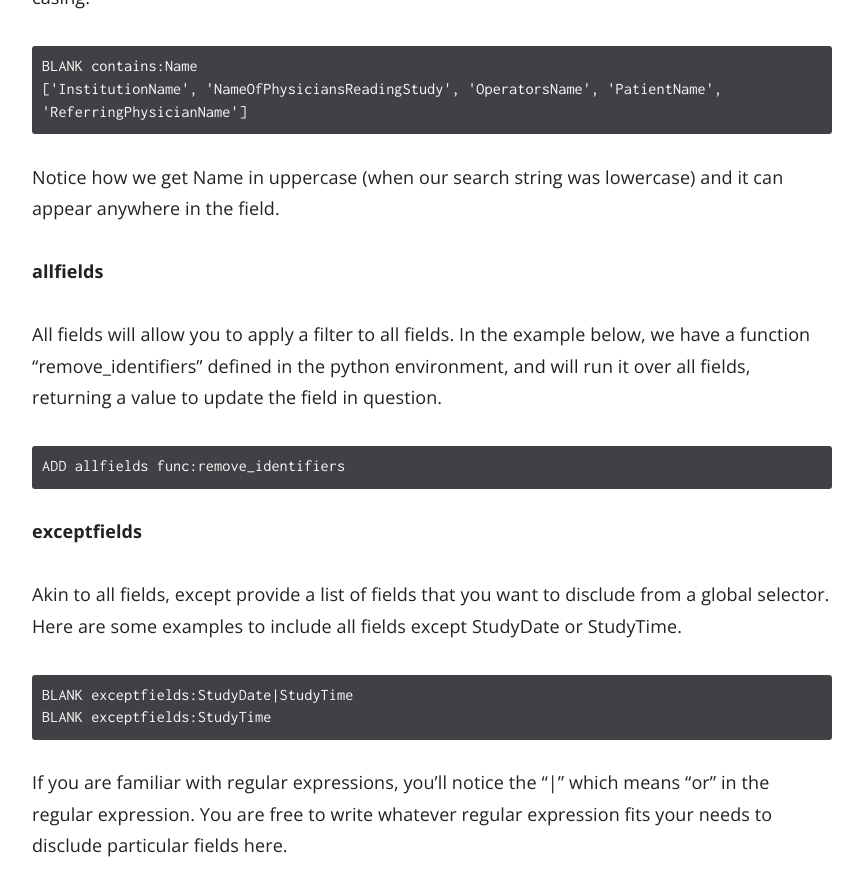
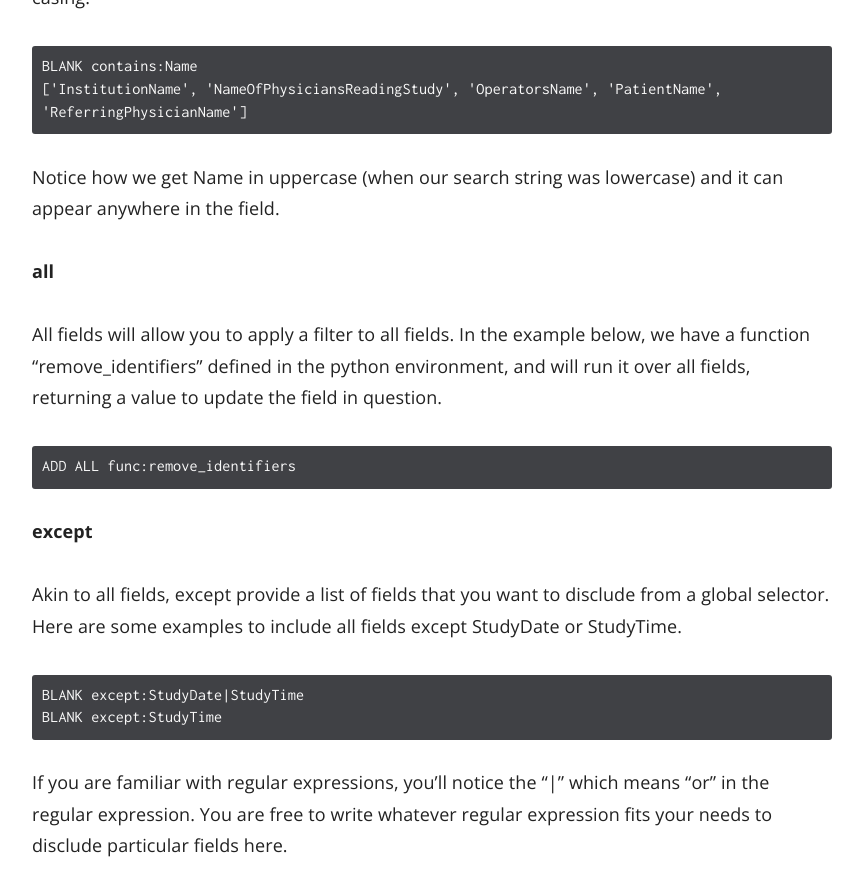
Before and after one commit to pydicom/deid, a Jekyll site: the page built from docs/_docs/user-docs/recipe-headers.md, in a window 1280 px wide and 900 px high, scrolled down 7160 px. Shown: the top 896 px of the window, without its empty margins (358-1221 px from the left). Built offline with Jekyll 4.4.1, drawn with Linux system fonts in a browser that asks for light colours.

Commit message:
changing to be simpler (all or except)

````diff
--- a/docs/_docs/user-docs/recipe-headers.md
+++ b/docs/_docs/user-docs/recipe-headers.md
@@ -246,25 +246,25 @@ BLANK contains:Name
 Notice how we get Name in uppercase (when our search string was lowercase) and
 it can appear anywhere in the field.
 
-**allfields**
+**all**
 
 All fields will allow you to apply a filter to all fields. In the example below,
 we have a function "remove_identifiers" defined in the python environment, and
 will run it over all fields, returning a value to update the field in question.
 
 ```
-ADD allfields func:remove_identifiers
+ADD ALL func:remove_identifiers
 ```
 
-**exceptfields**
+**except**
 
 Akin to all fields, except provide a list of fields that you want to disclude from
 a global selector. Here are some examples to include all fields except StudyDate
 or StudyTime.
 
 ```
-BLANK exceptfields:StudyDate|StudyTime
-BLANK exceptfields:StudyTime
+BLANK except:StudyDate|StudyTime
+BLANK except:StudyTime
 ```
 
 If you are familiar with regular expressions, you'll notice the "|" which
````
Also changed, not shown: 1 other file.
